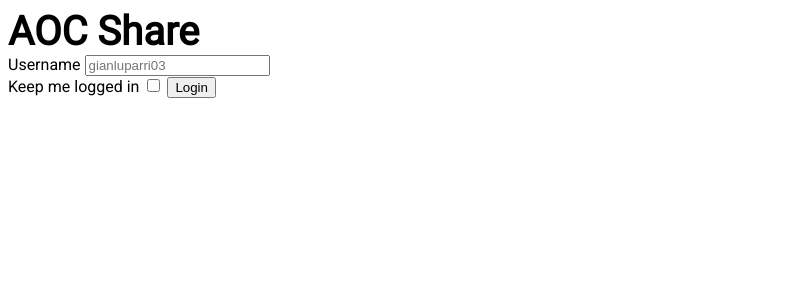
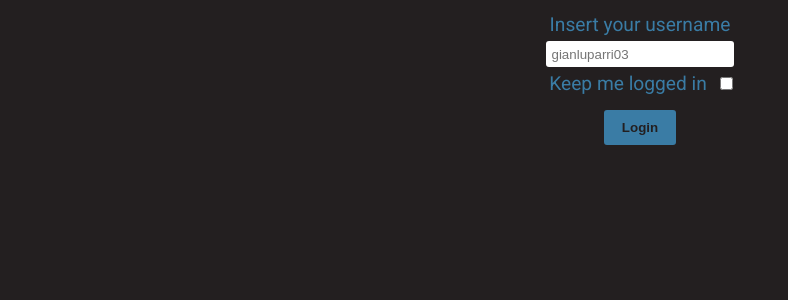
Before and after one commit to Trinitrotoluenisti/aoc_share, a Flask app: page /login in a window 1280 px wide. Shown: the top 300 px of the page, without its empty margins (0-788 px from the left). Run offline with Flask 2, Linux system fonts and the light colour scheme; parts of the project's set-up code (start-up, migrations or seed data) failed here and were passed over.

Commit message:
Removed news section, started working on login page, finished home page

```diff
--- a/application/__init__.py
+++ b/application/__init__.py
@@ -25,7 +25,7 @@ from .models import *
 db.create_all()
 
 # Populates the db if it's empty
-if not Update.query.first():
+if not User.query.first():
     from .scraper import populate_db
     populate_db()
 
--- a/application/routes.py
+++ b/application/routes.py
@@ -22,8 +22,9 @@ def needs_auth(func):
 @app.route('/')
 @needs_auth
 def home_route(username):
-    # Returns the homepage
-    leaderboard = User.get_points_leaderboard()
+    # Calculates the leaderboard based on aoc's local_score
+    leaderboard = User.query.all()
+    leaderboard.sort(key=lambda p: p.username, reverse=True)
     return render_template('home.html', leaderboard=leaderboard)
 
 @app.route('/login/', methods=['GET', 'POST'])
@@ -60,12 +61,16 @@ def day_route(username, day):
     if day not in range(1, 26):
         return redirect('/'), 404
 
-    solutions = Solution.get_by_day(day)
+    # Looks for solutions in the database
+    solutions = {'part_1': [], 'part_2': []}
+    for part in (1, 2):
+        data = Solution.query.filter_by(day=day, part=part).all()
+        solutions[f'part_{part}'] = sorted(data, key=lambda s: s.author.username)
 
     # Calculates the user's index in the solutions
     user_indexes = {}
     for part in (1, 2):
-        index = [i for i, u in enumerate(solutions[f'part_{part}']) if u[0] == username]
+        index = [i for i, u in enumerate(solutions[f'part_{part}']) if u.author.username == username]
         user_indexes[f'part_{part}'] = index[0] if index else -1
 
     # Returns the day.html page
--- a/application/static/style/login.css
+++ b/application/static/style/login.css
@@ -0,0 +1,9 @@
+form {
+	display: flex;
+	flex-direction: column;
+	align-items: center;
+}
+
+label, #keep_logged {
+	margin: 5px;
+}
--- a/application/static/style/main.css
+++ b/application/static/style/main.css
@@ -1,20 +1,55 @@
-/*
-html, body {
-    height: auto;
-    width: auto;
-
-    font-family: 'Roboto', sans-serif;
+:root {
+	--background: #231F20;
+	--foreground: #3A7CA5;
 }
-*/
 
 html {
-    height: auto;
-    width: auto;
+	/*
+	height: auto;
+	width: auto;
+	*/
 
-    font-family: 'Roboto', sans-serif;
+	font-family: 'Roboto', sans-serif;
+
+	background-color: var(--background);
+	color: var(--foreground);
 }
 
-#page-title {
-    font-size: 2.5em;
-    font-weight: bold;
+a:visited {
+	color: blue;
 }
+
+/* Inputs */
+
+label { font-size: 1.2em; }
+
+input[type=text], input[type=number], input[type=password] {
+	padding: .7vh;
+
+	border: none;
+	border-radius: 3px;
+}
+
+input[type=submit], button {
+	margin: 10px 0;
+	padding: 8px 16px;
+
+	border: 2px solid var(--foreground);
+	border-radius: 3px;
+
+	background-color: var(--foreground);
+	color: var(--background);
+
+	text-align: center;
+	font-weight: bold;
+
+	transition-duration: .2s;
+	-webkit-transition-duration: .2s; /* Chrome, Opera, Safari */
+
+	cursor: pointer;
+}
+
+input[type=submit]:hover, button:hover {
+	background-color: var(--background);
+	color: var(--foreground);
+}
--- a/application/templates/login.html
+++ b/application/templates/login.html
@@ -6,13 +6,13 @@
 
 {% block body %}
 	<form action="/login" method="POST">
-        <label for="username">Username</label>
+		<label for="username">Insert your username</label>
 		<input type="text" name="username" placeholder="gianluparri03" required>
 
-        <br>
-
+		<div id="keep_logged">
 			<label for="keep_logged">Keep me logged in</label>
 			<input type="checkbox" name="keep_logged">
+		</div>
 
 		<input type="submit" value="Login">
 	</form>
--- a/application/templates/template.html
+++ b/application/templates/template.html
@@ -19,8 +19,6 @@
 	</head>
 
 	<body>
-        <div id="page-title">AOC Share</div>
-
 		{% block body %}{% endblock %}
 	</body>
 </html>
```
Also changed, not shown: application/models.py (+0 -52 lines), application/scraper.py (+1 -6 lines), application/static/style/home.css (added, +38 -0 lines), application/templates/day.html (+10 -6 lines), application/templates/home.html (+20 -16 lines), application/static/style/day.css (added), application/templates/solution.html (indentation only). Lines whose indentation alone changed are shown as unchanged.
